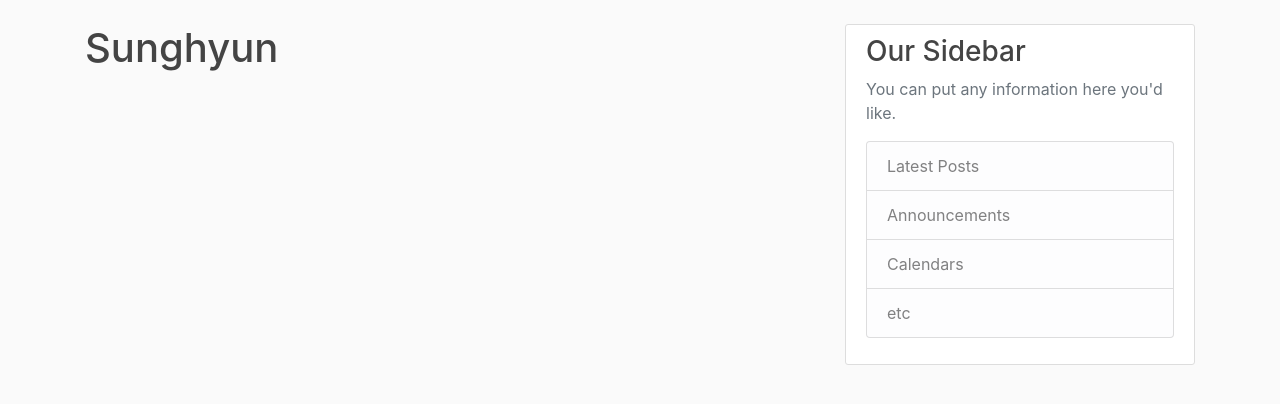
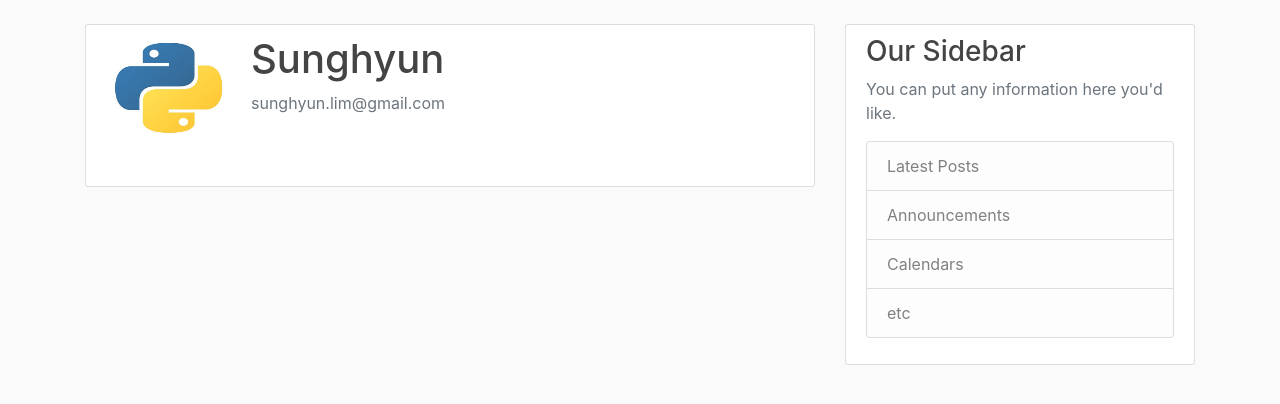
Before and after one commit to SunghyunLim/FlaskBlog, a Flask app: page /account in a window 1280 px wide. Shown: the part 56-460 px from the top of the page. Run offline with Flask 2, Linux system fonts and the light colour scheme; a user stored in the database is signed in; some libraries are stand-ins or nearby versions.

Commit message:
v7.0 account페이지에 이미지 추가

```diff
--- a/flaskblog/routes.py
+++ b/flaskblog/routes.py
@@ -67,4 +67,5 @@ def logout():
 @app.route('/account')
 @login_required
 def account():
-    return render_template('account.html', title='Account')
+    image_file = url_for('static', filename='profile_pics/'+current_user.image_file)
+    return render_template('account.html', title='Account', image_file=image_file)
--- a/flaskblog/templates/account.html
+++ b/flaskblog/templates/account.html
@@ -1,4 +1,13 @@
 {% extends "layout.html" %}
 {% block content %}
-    <h1>{{ current_user.username }}</h1>
+    <div class="content-section">
+        <div class="media">
+            <img class="roundec-circle account-img" src="{{ image_file }}">
+            <div class="media-body">
+                <h2 class="account-heading">{{ current_user.username }}</h2>
+                <p class="text-secondary">{{ current_user.email }}</p>
+            </div>
+        </div>
+        <!-- Form Here -->
+    </div>
 {% endblock content %}
```
Also changed, not shown: README.md, flaskblog/static/profile_pics/default.jpg (added), 4 other files.
